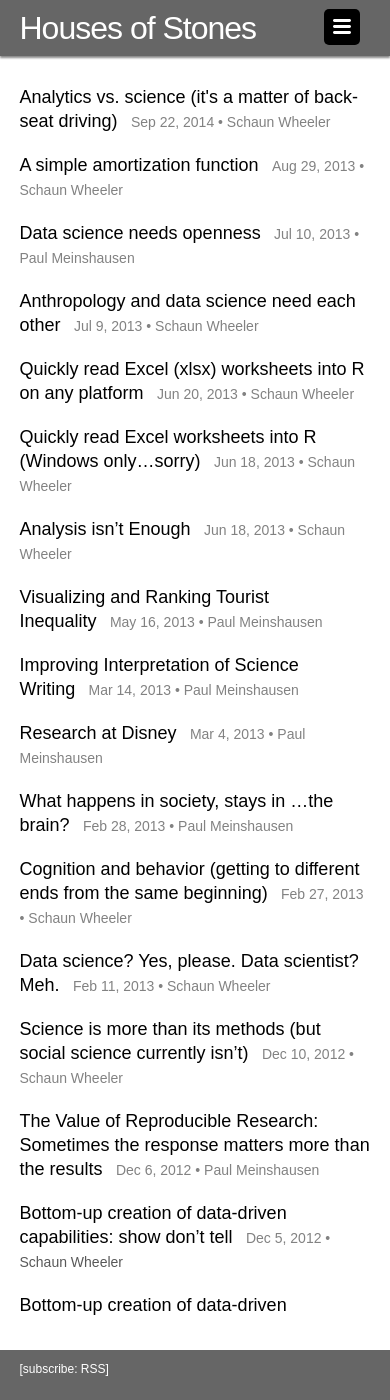
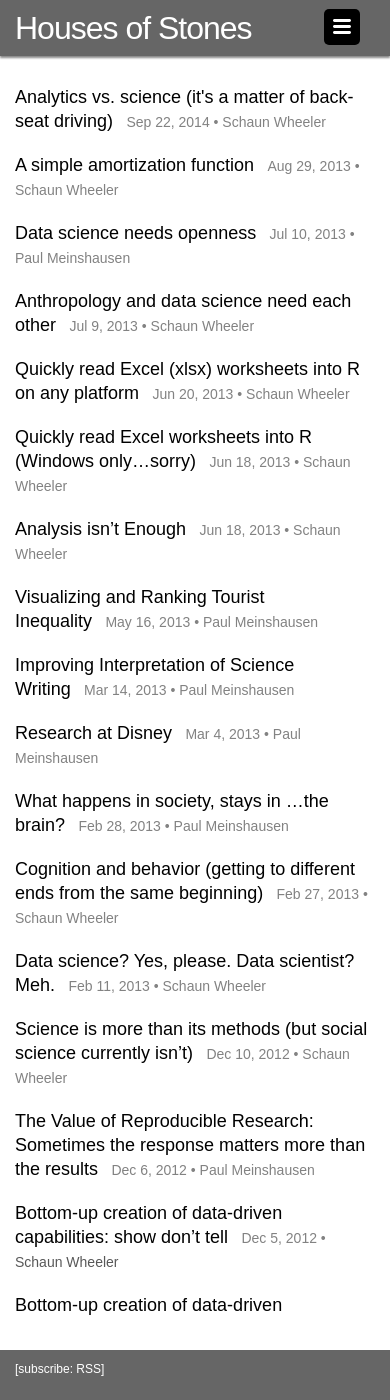
Before and after one commit to housesofstones/housesofstones.github.io, a Jekyll site: the page built from index.html, in a window 390 px wide and 1400 px high. Built offline with Jekyll 4.4.1, drawn with Linux system fonts in a browser that asks for light colours; nearby versions of some CDN libraries.

Commit message:
Update hoscustom.css

```diff
--- a/css/hoscustom.css
+++ b/css/hoscustom.css
@@ -180,7 +180,7 @@ body {
 }
 @media screen and (max-width: 900px) {
     .wrapper {
-        max-width: 90%;
+        max-width: 150vw;
     }
 }
 @media screen and (max-width: 610px) {
```
